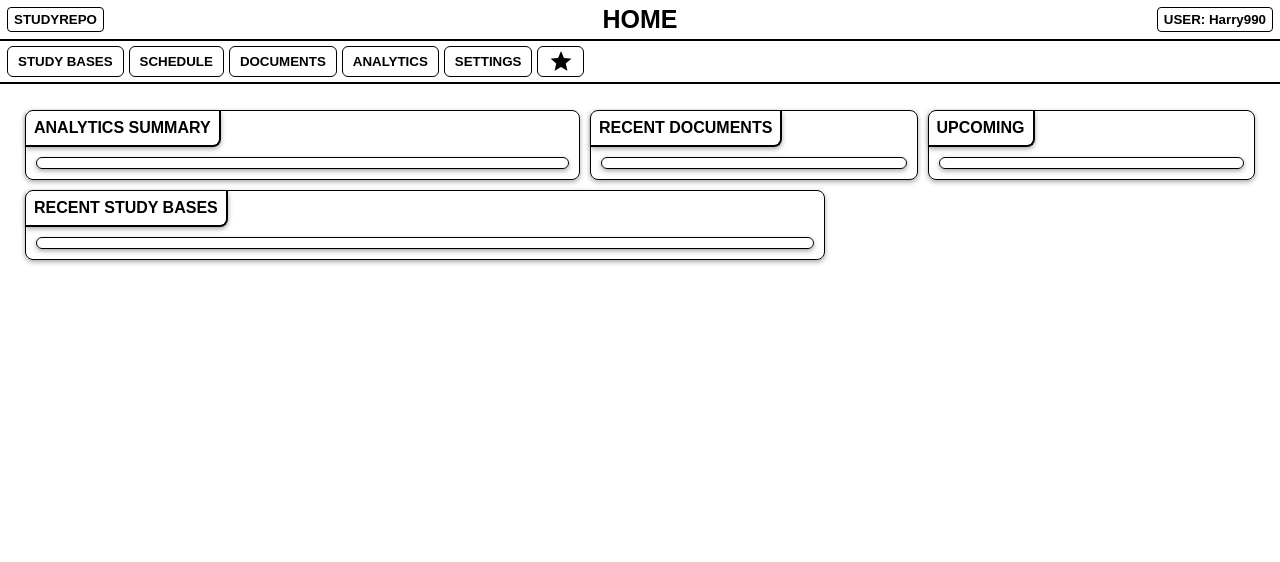
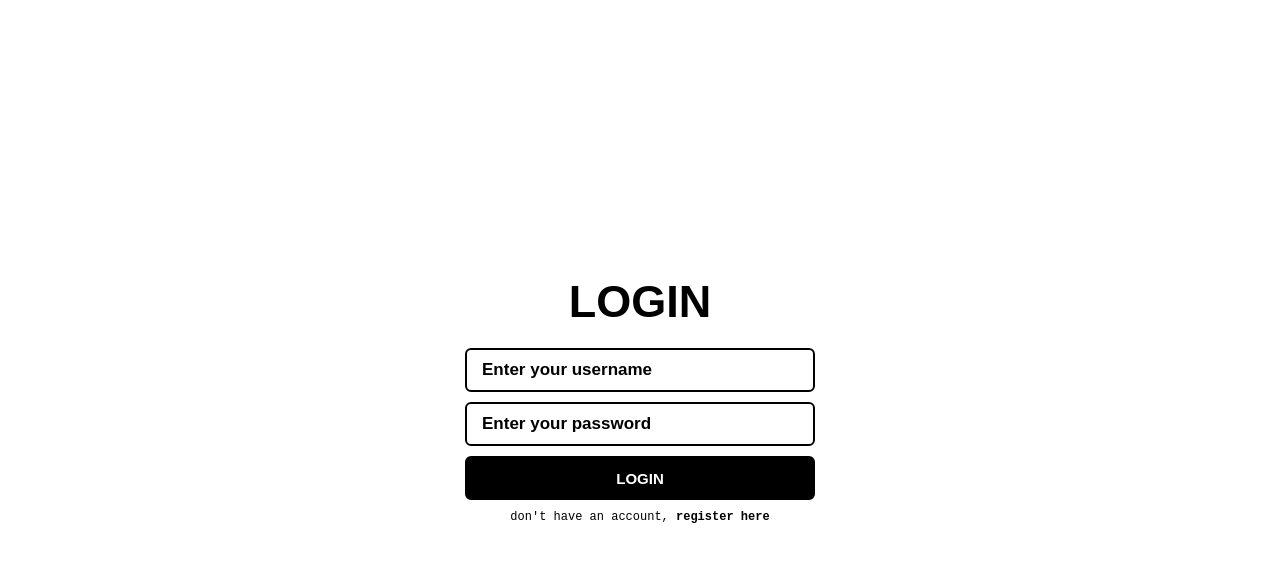
Before and after one commit to MohammedAbidur00/StudyRepo, a website: page frontend/index.html in a window 1280 px wide. Drawn offline with Linux system fonts and the light colour scheme.

Commit message:
feat: created login and registration page UIs, also installed express

```diff
--- a/frontend/index.html
+++ b/frontend/index.html
@@ -9,6 +9,34 @@
 </head>
 <body>
     <div id="Wrapper" class="Wrapper">
+        <div id="loginPageWrapper" class="Login-Page-Wrapper">
+            <div class="Box-Label">
+                <h1>LOGIN</h1>
+            </div>
+            <div class="Inputs-Containers">
+                <input type="text" placeholder="Enter your username">
+                <input type="text" placeholder="Enter your password">
+            </div>
+            <div class="Inputs-Submit-Btn-Container">
+                <button class="Login-Button">LOGIN</button>
+                <p>don't have an account, <span id="goToRegisterBtn" class="Go-To-Register-Btn">register here</span></p>
+            </div>
+        </div>
+        <div id="registrationPageWrapper" class="Registration-Page-Wrapper Hide">
+            <div class="Box-Label">
+                <h1>REGISTER</h1>
+            </div>
+            <div class="Inputs-Containers">
+                <input type="text" placeholder="Enter a username">
+                <input type="text" placeholder="Enter a password">
+                <input type="text" placeholder="Re-type password">
+            </div>
+            <div class="Inputs-Submit-Btn-Container">
+                <button class="Register-Button">REGISTER</button>
+                <p>already have an account, <span id="goToLoginBtn" class="Go-To-Register-Btn">login here</span></p>
+            </div>
+        </div>
+        <div id="homePageWrapper" class="Home-Page-Wrapper Hide">
             <div class="Top-Bar">
                 <div class="Top-Bar-Header-Container">
                     <div class="App-Label-Container">
@@ -20,7 +48,7 @@
                     <div id="headerCurrentUserLabelContainer" class="Header-Current-User-Label-Container"></div>
                 </div>
                 <div class="Top-Bar-Btns-Container">
-                <button class="Top-Bar-Btn">STUDY BASES</button>
+                    <button class="Top-Bar-Btn">STUDY REPOS</button>
                     <button class="Top-Bar-Btn">SCHEDULE</button>
                     <button class="Top-Bar-Btn">DOCUMENTS</button>
                     <button class="Top-Bar-Btn">ANALYTICS</button>
@@ -55,6 +83,7 @@
                 </div>
             </div>
         </div>
+    </div>
 
     <script src="index.js"></script>
 </body>
--- a/frontend/index.js
+++ b/frontend/index.js
@@ -1,10 +1,24 @@
 const headerCurrentUserLabelContainer = document.getElementById("headerCurrentUserLabelContainer");
+const loginPageWrapper = document.getElementById("loginPageWrapper");
+const registrationPageWrapper = document.getElementById("registrationPageWrapper");
+const goToRegisterBtn = document.getElementById("goToRegisterBtn");
+const goToLoginBtn = document.getElementById("goToLoginBtn");
 
 let currentUser = "Harry990";
 
+goToRegisterBtn.addEventListener("click", () => {
+    loginPageWrapper.classList.add("Hide");
+    registrationPageWrapper.classList.remove("Hide");
+})
+
+goToLoginBtn.addEventListener("click", () => {
+    registrationPageWrapper.classList.add("hide");
+    loginPageWrapper.classList.remove("Hide");
+})
+
 function showCurrentUser(currentUser) {
     let currentUserBtn = document.createElement("button");
-    currentUserBtn.textContent = `USER: ${currentUser}`;
+    currentUserBtn.textContent = currentUser;
     currentUserBtn.classList.add("Header-Label-Btn");
     headerCurrentUserLabelContainer.appendChild(currentUserBtn);
 }
--- a/frontend/style.css
+++ b/frontend/style.css
@@ -5,12 +5,81 @@
 }
 
 body {
-    font-family: Arial;
+    font-family: Arial, Helvetica, sans-serif;
 }
 
-.Wrapper {
+.Home-Page-Wrapper {
     display: flex;
     flex-direction: column;
+    overflow-x: hidden;
+}
+
+.Login-Page-Wrapper, .Registration-Page-Wrapper {
+    display: flex;
+    flex-direction: column;
+    justify-content: center;
+    text-align: center;
+    align-items: center;
+    height: 100vh;
+    gap: 10px;
+    overflow-x: hidden;
+}
+
+.Box-Label h1 {
+    font-size: 45px;
+    font-weight: bold;
+    margin-bottom: 10px;
+}
+
+.Inputs-Containers {
+    display: flex;
+    flex-direction: column;
+    gap: 10px;
+}
+
+.Inputs-Containers input {
+    border: black 2.5px solid;
+    border-radius: 6px;
+    background-color: white;
+    color: black;
+    font-size: 17px;
+    padding: 10px 15px;
+    width: 350px;
+}
+
+.Inputs-Submit-Btn-Container {
+    display: flex;
+    flex-direction: column;
+    gap: 10px;
+}
+
+.Inputs-Submit-Btn-Container button {
+    border: black 2px solid;
+    background-color: black;
+    color: white;
+    font-size: 15px;
+    padding: 11.5px 15px;
+    border-radius: 6px;
+    font-weight: bold;
+    width: 350px;
+}
+
+.Inputs-Submit-Btn-Container button:hover {
+    opacity: 0.8;
+}
+
+.Inputs-Submit-Btn-Container p {
+    font-family: monospace;
+    font-size: 12px;
+}
+
+.Go-To-Register-Btn {
+    font-weight: bold;
+    cursor: pointer;
+}
+
+.Go-To-Register-Btn:hover {
+    text-decoration: underline;
 }
 
 .Top-Bar {
@@ -131,3 +200,17 @@ body {
 :focus {
     outline: none;
 }
+
+input[type="text"]::placeholder {
+    color: black;
+    font-weight: bold;
+}
+
+::selection {
+    background-color: black;
+    color: white;
+}
+
+.Hide {
+    display: none;
+}
--- a/package.json
+++ b/package.json
@@ -16,5 +16,8 @@
   "main": "index.js",
   "scripts": {
     "test": "echo \"Error: no test specified\" && exit 1"
+  },
+  "dependencies": {
+    "express": "^5.2.1"
   }
 }
```
Also changed, not shown: 3 other files. Lines whose indentation alone changed are shown as unchanged.
